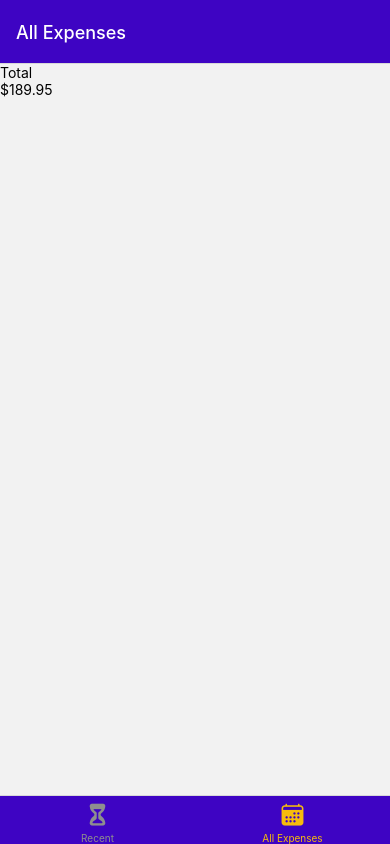
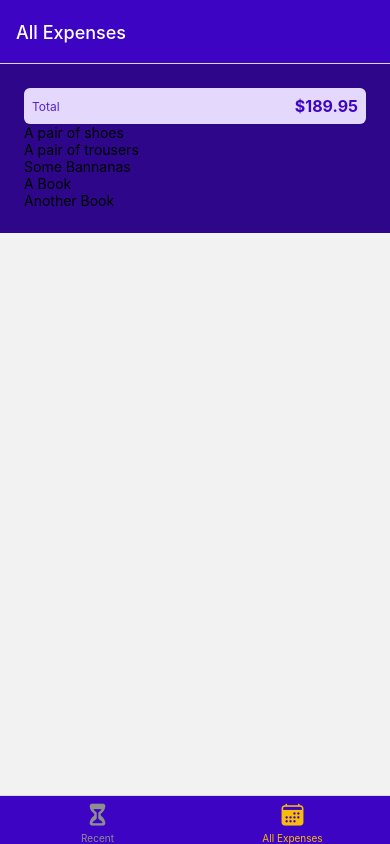
Before and after one commit to Matt658041/React-Native-Expense-Tracker, a React Native app: screen /AllExpenses in a window 390 px wide. Built offline with nearby package versions, Linux system fonts and the light colour scheme.

Commit message:
flex 1 does not work in the container like the video so had to leave the styling off

```diff
--- a/components/Expenses Output/ExpensesList.js
+++ b/components/Expenses Output/ExpensesList.js
@@ -1,8 +1,16 @@
-import { View, Text, FlatList } from 'react-native'
-import React from 'react'
+import { View, Text, FlatList } from "react-native";
+import React from "react";
 
-export default function ExpensesList() {
+function renderExpenseItem(itemData) {
+  return <Text>{itemData.item.description}</Text>;
+}
+
+export default function ExpensesList({ expenses }) {
   return (
-  <FlatList/>
-  )
+    <FlatList
+      data={expenses}
+      renderItem={renderExpenseItem}
+      keyExtractor={(item) => item.id}
+    />
+  );
 }
--- a/components/Expenses Output/ExpensesOutput.js
+++ b/components/Expenses Output/ExpensesOutput.js
@@ -1,8 +1,8 @@
-import { View } from "react-native";
+import { View, StyleSheet } from "react-native";
 import React from "react";
 import ExpensesSummary from "./ExpensesSummary";
 import ExpensesList from "./ExpensesList";
-
+import { GlobalStyles } from "../../constants/styles";
 
 const DUMMY_EXPENSES = [
   {
@@ -39,9 +39,17 @@
 
 export default function ExpensesOutput({ expenses, expensesPeriod }) {
   return (
-    <View>
+    <View style={styles.container}>
       <ExpensesSummary expenses={DUMMY_EXPENSES} periodName={expensesPeriod} />
-      <ExpensesList />
+      <ExpensesList expenses={DUMMY_EXPENSES} />
     </View>
   );
 }
+
+const styles = StyleSheet.create({
+  container: {
+    padding: 24,
+    backgroundColor: GlobalStyles.colors.primary700,
+
+  },
+});
--- a/components/Expenses Output/ExpensesSummary.js
+++ b/components/Expenses Output/ExpensesSummary.js
@@ -1,5 +1,6 @@
-import { View, Text } from 'react-native'
+import { View, Text, StyleSheet } from 'react-native'
 import React from 'react'
+import { GlobalStyles } from '../../constants/styles';
 
 export default function ExpensesSummary({ expenses, periodName }) {
     const expensesSum = expenses.reduce((sum, expense) => {
@@ -7,9 +8,30 @@
      }, 0);
 
   return (
-    <View>
-          <Text>{periodName}</Text>
-          <Text>${expensesSum.toFixed(2)}</Text>
+    <View style={styles.container}>
+          <Text style={styles.period}>{periodName}</Text>
+          <Text style={styles.sum}>${expensesSum.toFixed(2)}</Text>
     </View>
   );
 }
+
+const styles = StyleSheet.create({
+    container: {
+        padding: 8,
+        backgroundColor: GlobalStyles.colors.primary50,
+        borderRadius: 6,
+        flexDirection: 'row',
+        justifyContent: 'space-between',
+        alignItems: 'center'
+    },
+    period: {
+        fontSize: 12,
+        color: GlobalStyles.colors.primary400,
+
+    },
+    sum: {
+        fontSize: 16,
+        fontWeight: 'bold',
+        color: GlobalStyles.colors.primary500
+    }
+})
```
